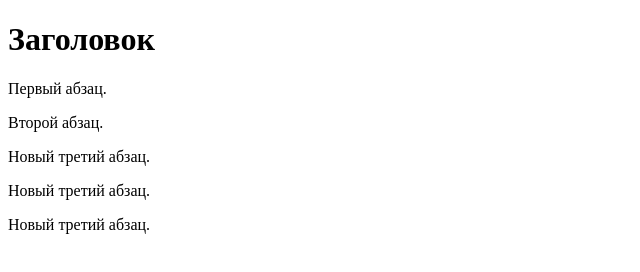
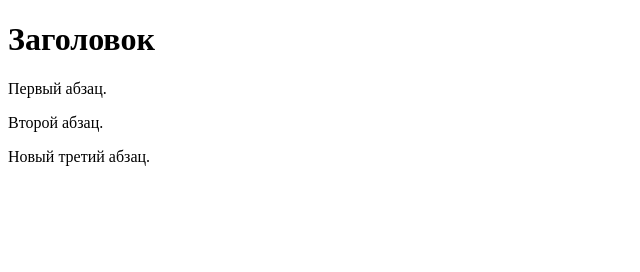
Before and after one commit to Svetlana541/test_repo, a plain HTML site: page index.html in a window 1280 px wide. Shown: the whole page, without its empty margins (0-640 px from the left). Drawn offline with Linux system fonts and the light colour scheme.

Commit message:
Revert "com"
This reverts commit 83da77ecb61d1f2e22c4bdebac32b4340329391f.

```diff
--- a/index.html
+++ b/index.html
@@ -10,7 +10,5 @@
   <p>Первый абзац.</p>
   <p>Второй абзац.</p>
   <p>Новый третий абзац.</p>
-   <p>Новый третий абзац.</p>
-    <p>Новый третий абзац.</p>
  </body>
 </html>
```
